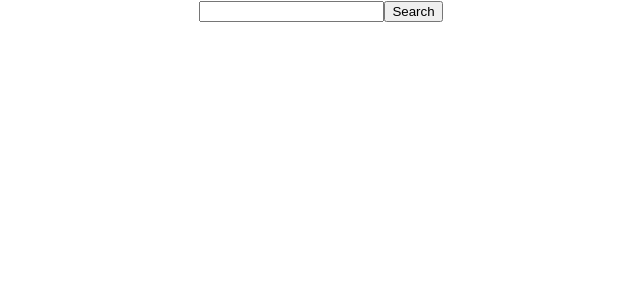
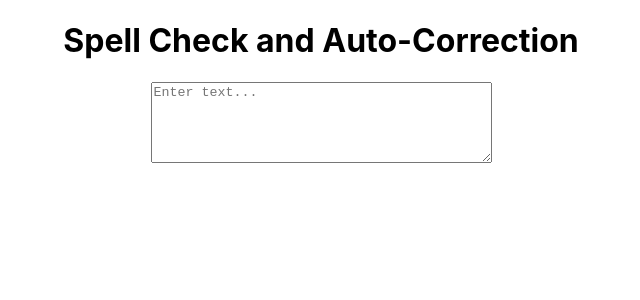
Before and after one commit to Debnath-Sinhababu/countryflagapp, a React (Create React App) app: page / in a window 1280 px wide. Shown: the top 300 px of the page, without its empty margins (319-959 px from the left). Built offline with nearby package versions, Linux system fonts and the light colour scheme.

Commit message:
spell correction dictionary

```diff
--- a/src/App.js
+++ b/src/App.js
@@ -5,67 +5,61 @@ import axios from 'axios';
 import './App.css';
 
 function App() {
-  const [inputval, setinputval]=useState("")
-  const [showweather, setshowweather]=useState([])
-  const [loading, setloading]=useState(false)
- async function getweatherreport(){
-  setloading(true)
-  try {
 
-    let response=await axios.get(`https://api.weatherapi.com/v1/current.json?key=7954c4253e51438a9bb104528242807&q=${inputval}&aqi=no`)
-    let data=response.data;
-    setloading(false)
-    let arr=[]
-    let tempobj={
-      title:'Temperature',
-      value:`${data.current.temp_c}°C`
-    }
-   arr.push(tempobj)
-    let humidobj={
-      title:'Humidity',
-      value:`${data.current.humidity}%`
-    }
-    arr.push(humidobj)
-    let conditionobj={
-      title:'Condition',
-      value:data.current.condition.text
-    }
-    arr.push(conditionobj)
-    let windspeed={
-      title:'Wind Speed',
-      value:`${data.current.wind_kph}kph`
-    }
-   arr.push(windspeed)
-   setshowweather(arr)
-  } catch (error) {
-    console.log(error)
-    setshowweather([])
-    setloading(false)
-    window.alert('Failed to fetch weather data')
+  const customDictionary = {
+    teh: "the",
+    wrok: "work",
+    fot: "for",
+    exampl: "example",
+  };
 
-  }
+  const SpellCheckApp = () => {
+    const [inputText, setInputText] = useState("");
+    const [suggestedText, setSuggestedText] = useState("");
 
-  }
+    const handleInputChange = (e) => {
+      const text = e.target.value;
+      setInputText(text);
+
+      // Implement a basic spelling check and correction
+      const words = text.split(" ");
+      const correctedWords = words.map((word) => {
+        const correctedWord = customDictionary[word.toLowerCase()];
+        return correctedWord || word;
+      });
+
+      const correctedText = correctedWords.join(" ");
+
+      // Set the suggested text (first corrected word)
+      const firstCorrection = correctedWords.find(
+        (word, index) => word !== words[index]
+      );
+      setSuggestedText(firstCorrection || "");
+    };
+
+    return (
+      <div>
+        <h1>Spell Check and Auto-Correction</h1>
+        <textarea
+          value={inputText}
+          onChange={handleInputChange}
+          placeholder="Enter text..."
+          rows={5}
+          cols={40}
+        />
+        {suggestedText && (
+          <p>
+            Did you mean: <strong>{suggestedText}</strong>?
+          </p>
+        )}
+      </div>
+    );
+  };
+
+
   return (
     <div className="App">
-      <div>
-      <input type='text' onChange={(e)=>setinputval(e.target.value)} value={inputval}/>
-      <button onClick={getweatherreport}>Search</button>
-      </div>
-      {
-        loading? <p>Loading data...</p>:
-
-      <div className='weather-cards' style={{display:'flex', justifyContent:'center'}}>
-      {
-       showweather.length>0 && showweather.map((obj)=>(
-         <div className='weather-card' style={{margin:20}}>
-          <h3>{obj.title}</h3>
-          <p>{obj.value}</p>
-         </div>
-       ))
-      }
-      </div>
-}
+   <SpellCheckApp/>
     </div>
   );
 }
```
